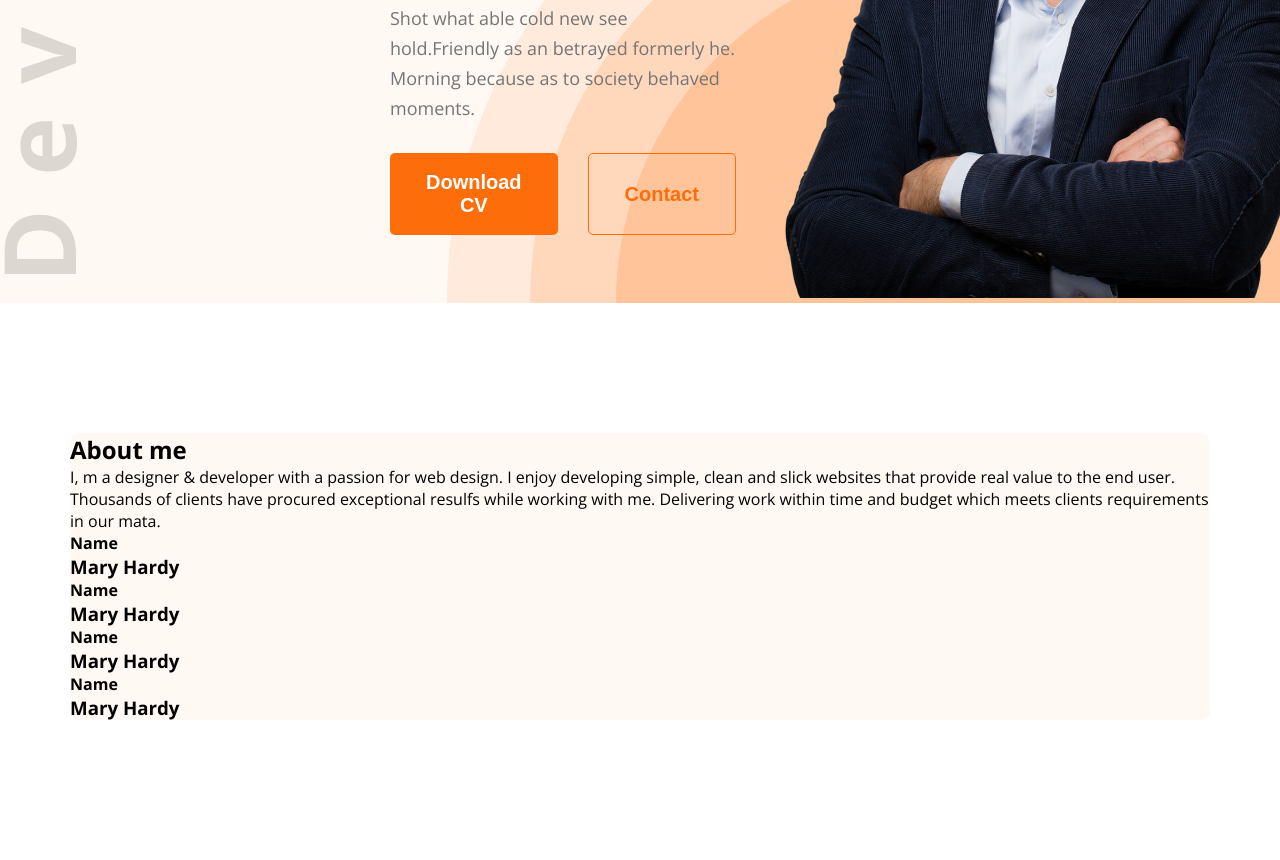
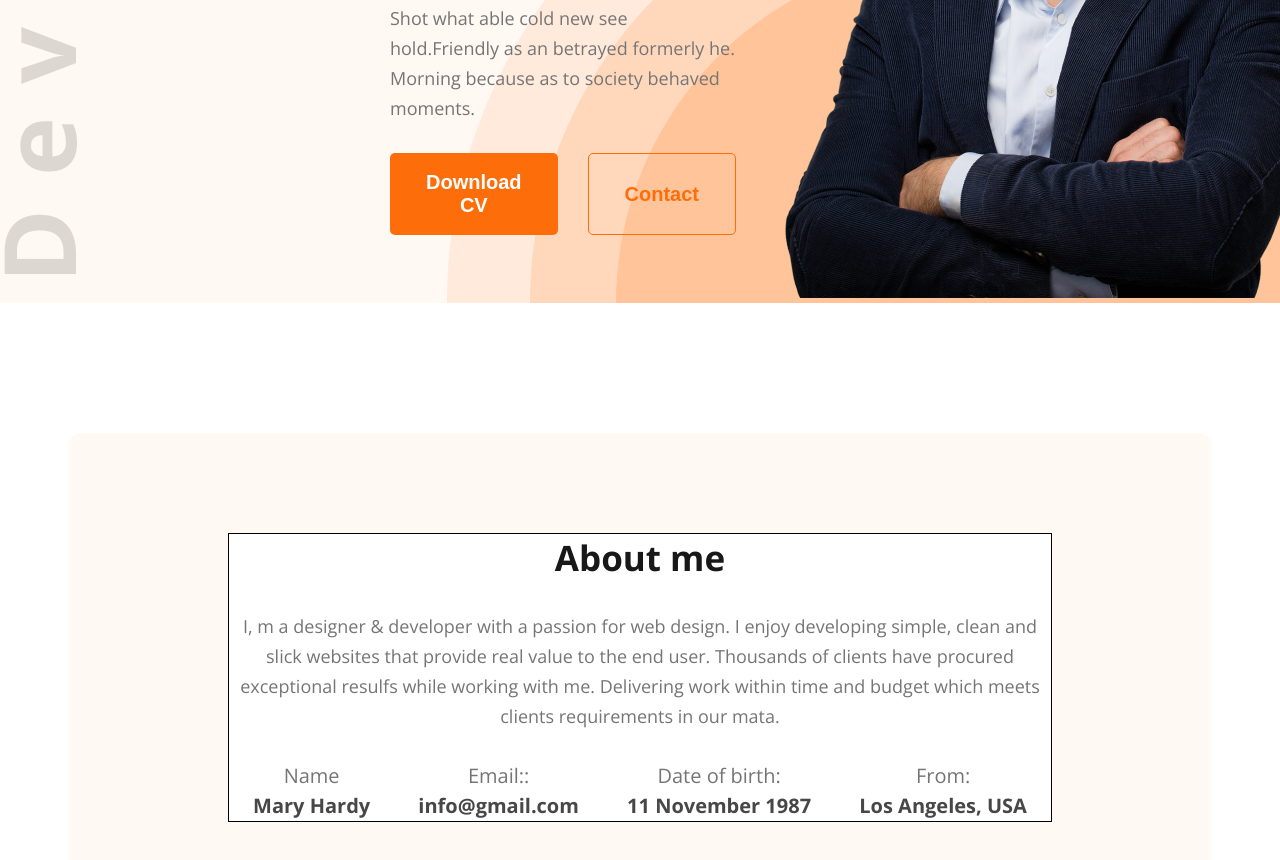
Before and after one commit to dev-tanvirtonmoy/developer-portfolio-landing-page, a plain HTML site: page index.html in a window 1280 px wide. Shown: the part 539-1399 px from the top of the page. Drawn offline with nearby package versions, Linux system fonts and the light colour scheme.

Commit message:
About us section done with CSS and all

```diff
--- a/index.html
+++ b/index.html
@@ -47,19 +47,19 @@
           <div class="info-container">
             <div class="info">
               <h4>Name</h4>
-              <h3>Mary Hardy </h3>
+              <h3>Mary Hardy</h3>
             </div>
             <div class="info">
-              <h4>Name</h4>
-              <h3>Mary Hardy </h3>
+              <h4>Email::</h4>
+              <h3>info@gmail.com</h3>
             </div>
             <div class="info">
-              <h4>Name</h4>
-              <h3>Mary Hardy </h3>
+              <h4>Date of birth:</h4>
+              <h3>11 November 1987</h3>
             </div>
             <div class="info">
-              <h4>Name</h4>
-              <h3>Mary Hardy </h3>
+              <h4>From:</h4>
+              <h3>Los Angeles, USA</h3>
             </div>
           </div>
         </div>
--- a/styles/style.css
+++ b/styles/style.css
@@ -130,5 +130,40 @@ nav .nav-link li {
   background: #fff8f3;
   width: 1140px;
   margin: 130px auto;
+  padding: 100px 158px;
 }
+#about .about-content {
+  background: #fff;
+  border: 1px solid #000;
+  text-align: center;
+}
+.section-title {
+  color: var(--dark-1);
+  font-size: 35px;
+  font-weight: 700;
+}
+.about-content > .description {
+  color: var(--dark-3);
+  font-size: 18px;
+  font-weight: 400;
+  line-height: 30px;
+  margin: 30px 0;
+}
+.about-content .info-container {
+  display: flex;
+  justify-content: space-around;
+}
+.info-container .info h4 {
+  color: var(--dark-3);
+  font-size: 20px;
+  font-weight: 400;
+  line-height: 30px;
+}
+.info-container .info h3 {
+  color: var(--dark-2);
+  font-size: 20px;
+  font-weight: 700;
+  line-height: 30px;
+}
+
 /* About us section CSS end here */
```
